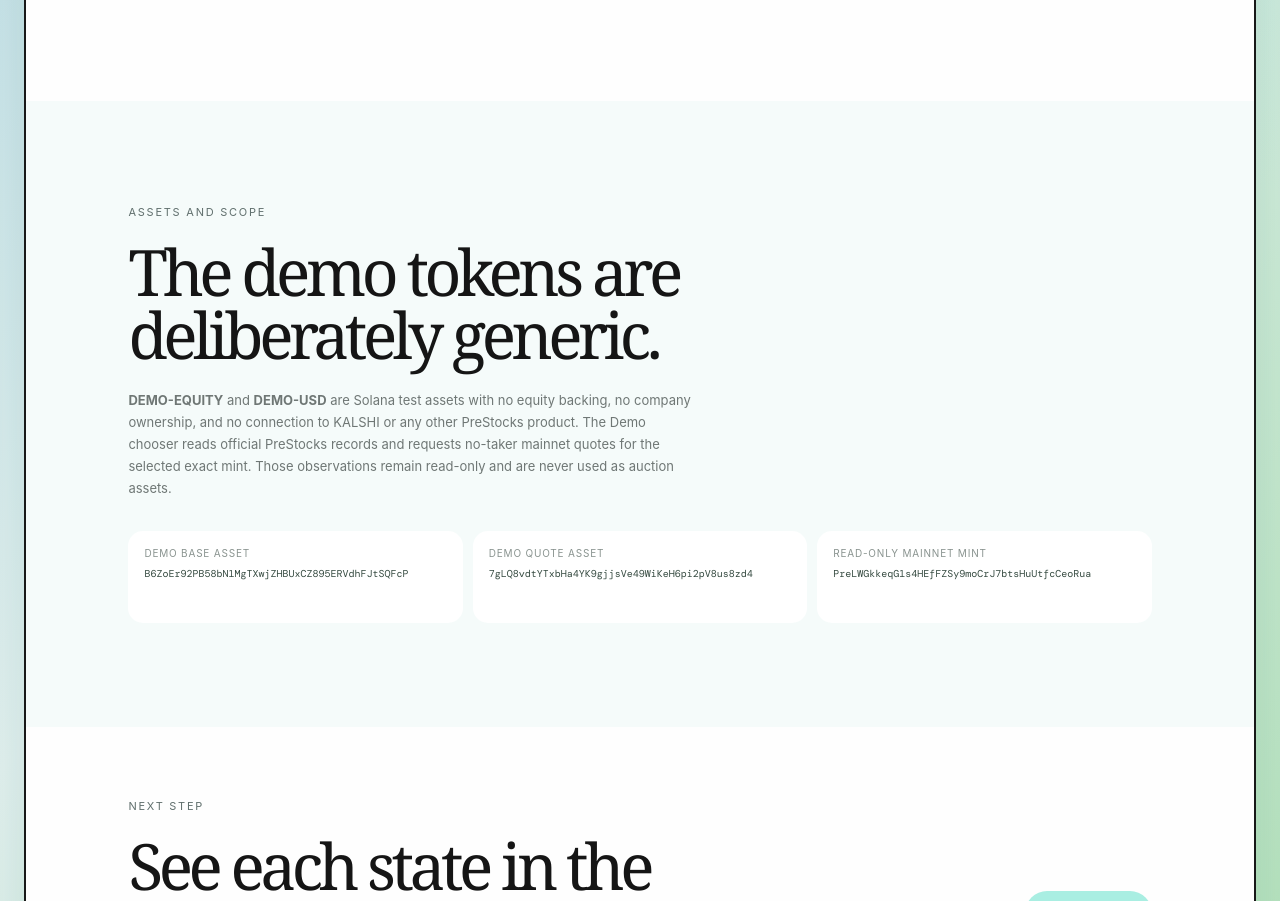
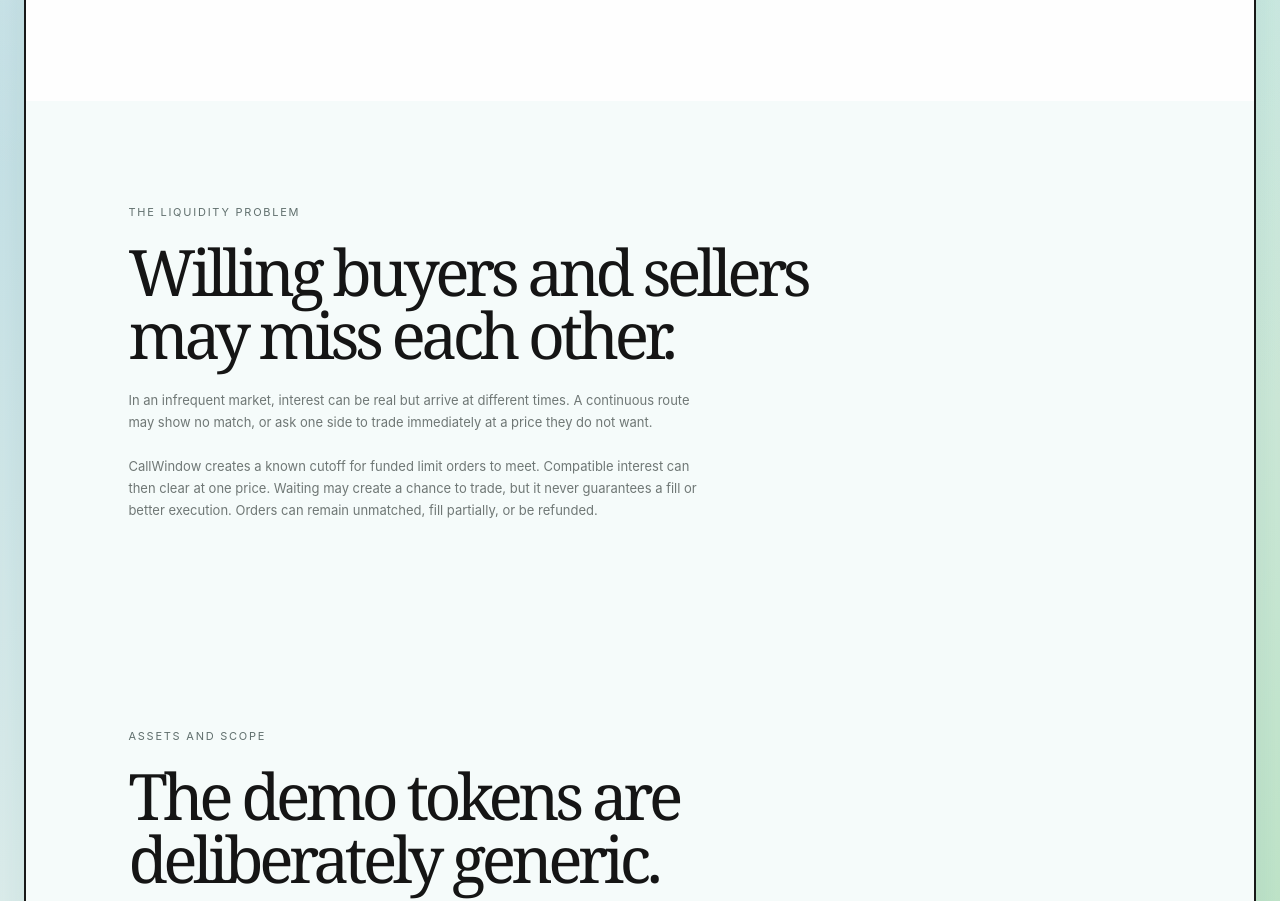
Before and after one commit to AjKadri/CallWindow, a website: page web/docs/index.html in a window 1280 px wide. Shown: the part 1227-2128 px from the top of the page. Drawn offline with nearby package versions, Linux system fonts and the light colour scheme.

Commit message:
fix: point liquidity problem link to docs

```diff
--- a/web/docs/index.html
+++ b/web/docs/index.html
@@ -46,6 +46,15 @@
         </div>
       </section>
 
+      <section class="docs-section docs-tinted" id="liquidity-problem">
+        <div class="page-heading">
+          <p class="section-kicker">The liquidity problem</p>
+          <h2>Willing buyers and sellers may miss each other.</h2>
+          <p>In an infrequent market, interest can be real but arrive at different times. A continuous route may show no match, or ask one side to trade immediately at a price they do not want.</p>
+          <p>CallWindow creates a known cutoff for funded limit orders to meet. Compatible interest can then clear at one price. Waiting may create a chance to trade, but it never guarantees a fill or better execution. Orders can remain unmatched, fill partially, or be refunded.</p>
+        </div>
+      </section>
+
       <section class="docs-section docs-tinted">
         <div class="page-heading">
           <p class="section-kicker">Assets and scope</p>
@@ -77,7 +86,7 @@
         <div class="callwindow-footer-grid">
           <div class="footer-brand-column"><a class="brand" href="/" aria-label="CallWindow home"><img class="brand-mark" src="/assets/callwindow-symbol.svg" alt="" aria-hidden="true" /><span class="brand-wordmark">CallWindow</span></a><p>Scheduled auctions for patient liquidity.</p></div>
           <nav class="footer-column" aria-label="Explore"><h2>Explore</h2><a href="/">Home</a><a href="/demo/">Demo</a><a href="/proof/">Proof</a><a href="/docs/">Docs</a></nav>
-          <nav class="footer-column" aria-label="Understand"><h2>Understand</h2><a href="/#liquidity-problem">The liquidity problem</a><a href="/#how-it-works">How it works</a><a href="/demo/#market">Read-only PreStocks market</a></nav>
+          <nav class="footer-column" aria-label="Understand"><h2>Understand</h2><a href="/docs/#liquidity-problem">The liquidity problem</a><a href="/#how-it-works">How it works</a><a href="/demo/#market">Read-only PreStocks market</a></nav>
           <div class="footer-column"><h2>Verify</h2><a href="https://explorer.solana.com/tx/5sXQmpydTLYg1GFujUT4B7e9UupZTGiWzjuDtqmEz1MNVrRCenLK7CVBFDz2G1yiApZmtWKgBmmreuA7Zb5HaQs?cluster=devnet" target="_blank" rel="noreferrer">Public devnet program ↗</a><a href="https://explorer.solana.com/tx/3tMh5qoya4y1JJZC8K85wZzHP12tok8T2CtjPbTHNe8L3cu6L68xD1vNohaq3AzoVZt7qdwzXekJVqbXsUPoBiFm?cluster=devnet" target="_blank" rel="noreferrer">Finalized matched close ↗</a><a href="https://github.com/AjKadri/CallWindow" target="_blank" rel="noreferrer">GitHub repository ↗</a></div>
         </div>
         <p class="footer-status">Verified auction uses Solana devnet test assets. PreStocks market data is a read-only mainnet reference.</p>
```
Also changed, not shown: web/demo/index.html (+1 -1 lines), web/index.html (+2 -2 lines), web/proof/index.html (+1 -1 lines).
